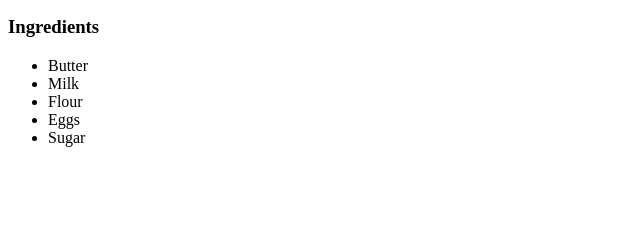
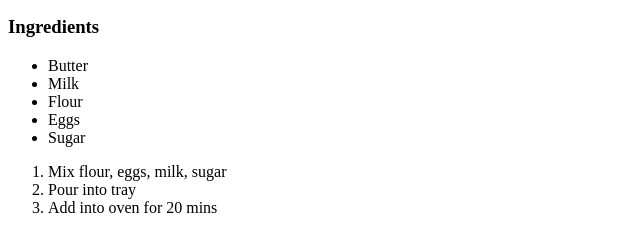
Before and after one commit to reaction2147/odin-reccipes, a plain HTML site: page recipes/cookies.html in a window 1280 px wide. Shown: the part 308-560 px from the top of the page, without its empty margins (0-640 px from the left). Drawn offline with Linux system fonts and the light colour scheme.

Commit message:
finished cooked recipe

```diff
--- a/recipes/cookies.html
+++ b/recipes/cookies.html
@@ -18,5 +18,10 @@
         <li>Eggs</li>
         <li>Sugar</li>
       </ul>
+      <ol>
+        <li>Mix flour, eggs, milk, sugar</li>
+        <li>Pour into tray</li>
+        <li>Add into oven for 20 mins</li>
+      </ol>
 </body>
 </html>
```
